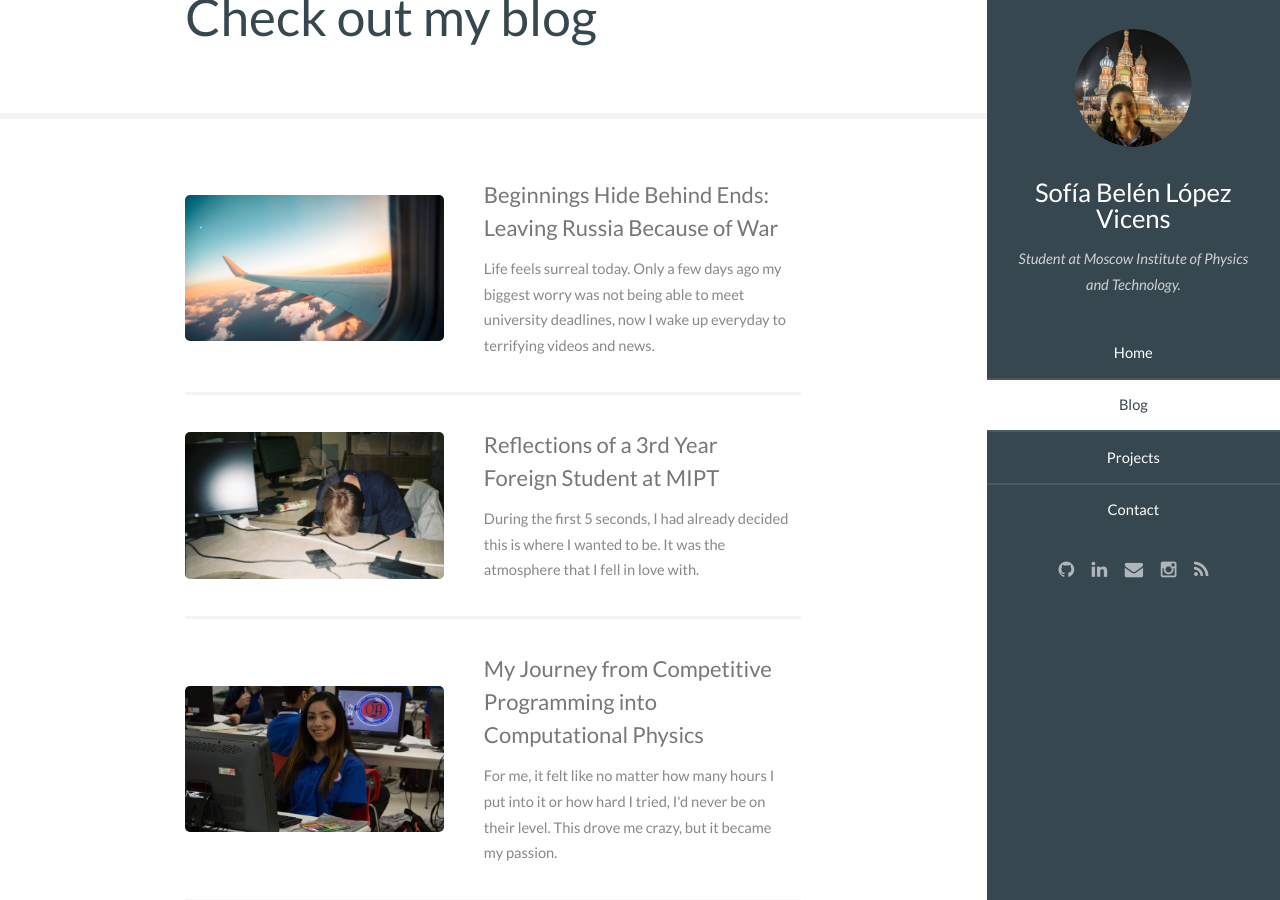
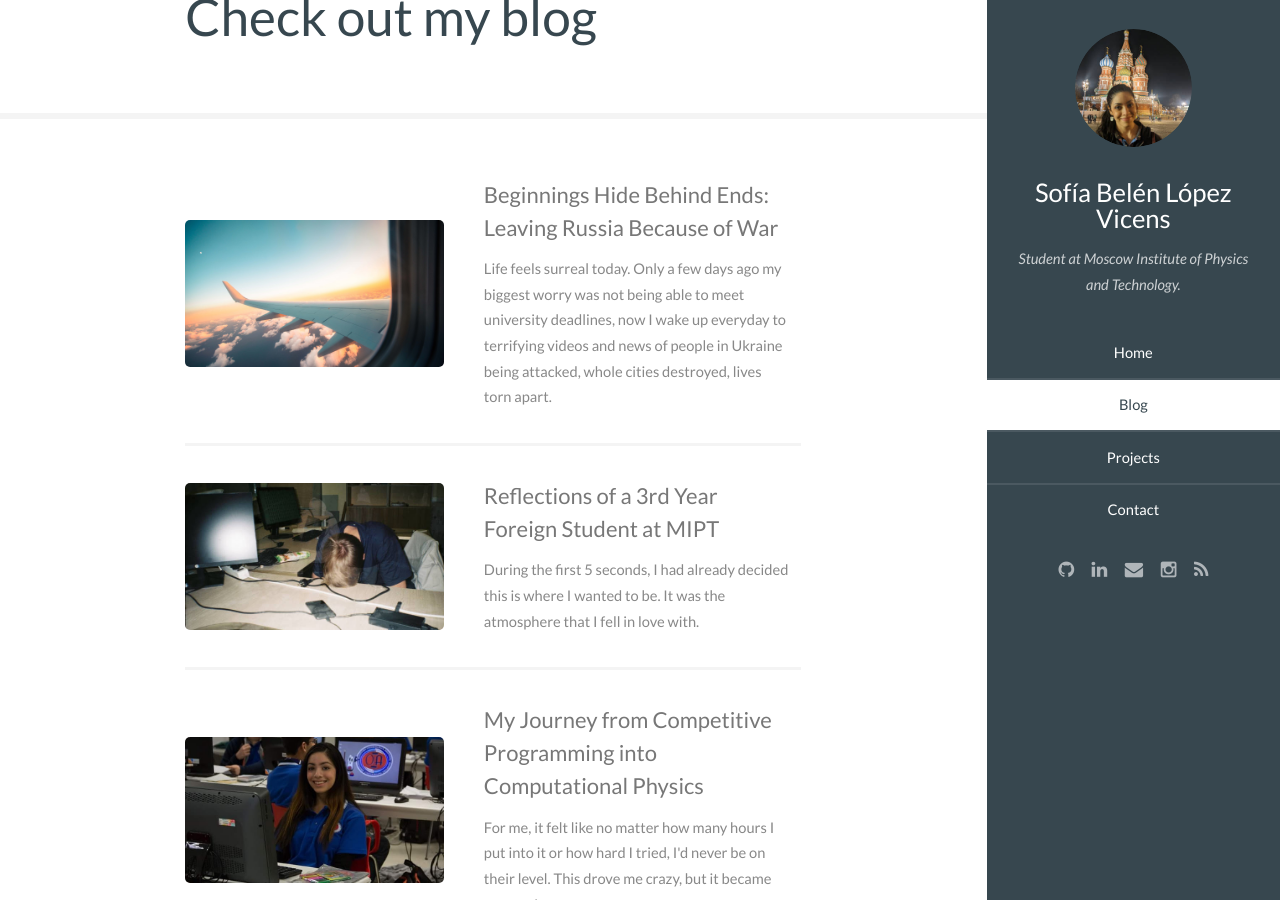
Before and after one commit to sofiabelen/sofiabelen.github.io, a Jekyll site: the page built from pages/blog.md, in a window 1280 px wide and 900 px high, scrolled down 301 px. Built offline with Jekyll 4.4.1, drawn with Linux system fonts in a browser that asks for light colours; Markdown is read by kramdown in place of the engine named in the settings.

Commit message:
Change preview

```diff
--- a/_posts/blog/2022-03-02-beginnings-hide-behind-ends.md
+++ b/_posts/blog/2022-03-02-beginnings-hide-behind-ends.md
@@ -4,7 +4,7 @@
 image: /images/plane-window-cropped.jpg
 thumbnail: plane-window-cropped.jpg
 categories: blog
-preview: "Life feels surreal today. Only a few days ago my biggest worry was not being able to meet university deadlines, now I wake up everyday to terrifying videos and news."
+preview: "Life feels surreal today. Only a few days ago my biggest worry was not being able to meet university deadlines, now I wake up everyday to terrifying videos and news of people in Ukraine being attacked, whole cities destroyed, lives torn apart."
 ---
 
 Life feels surreal today. Only a few days ago my biggest worry was not being able to meet university deadlines, now I wake up everyday to terrifying videos and news of people in Ukraine being attacked, whole cities destroyed, lives torn apart. Today is the fourth day since the start of the war, and it's truly heartbreaking to watch. There are anti-war protests going on in all major Russian cities: 'Нет войне!' they chant, which means 'No to war!' It's clear this isn't a decision made by the Russian people, but it's them that take the punishment for the actions of their leader. It saddens me greatly to see academic ties broken, Russian students and scientists abroad being expelled and fired from universities. It reminds of the Iron Curtain, or at least that's what this situation screams to me as a foreigner. I don't want to get into politics, but my heart goes out to those watching their homes turn into warzones.
```
